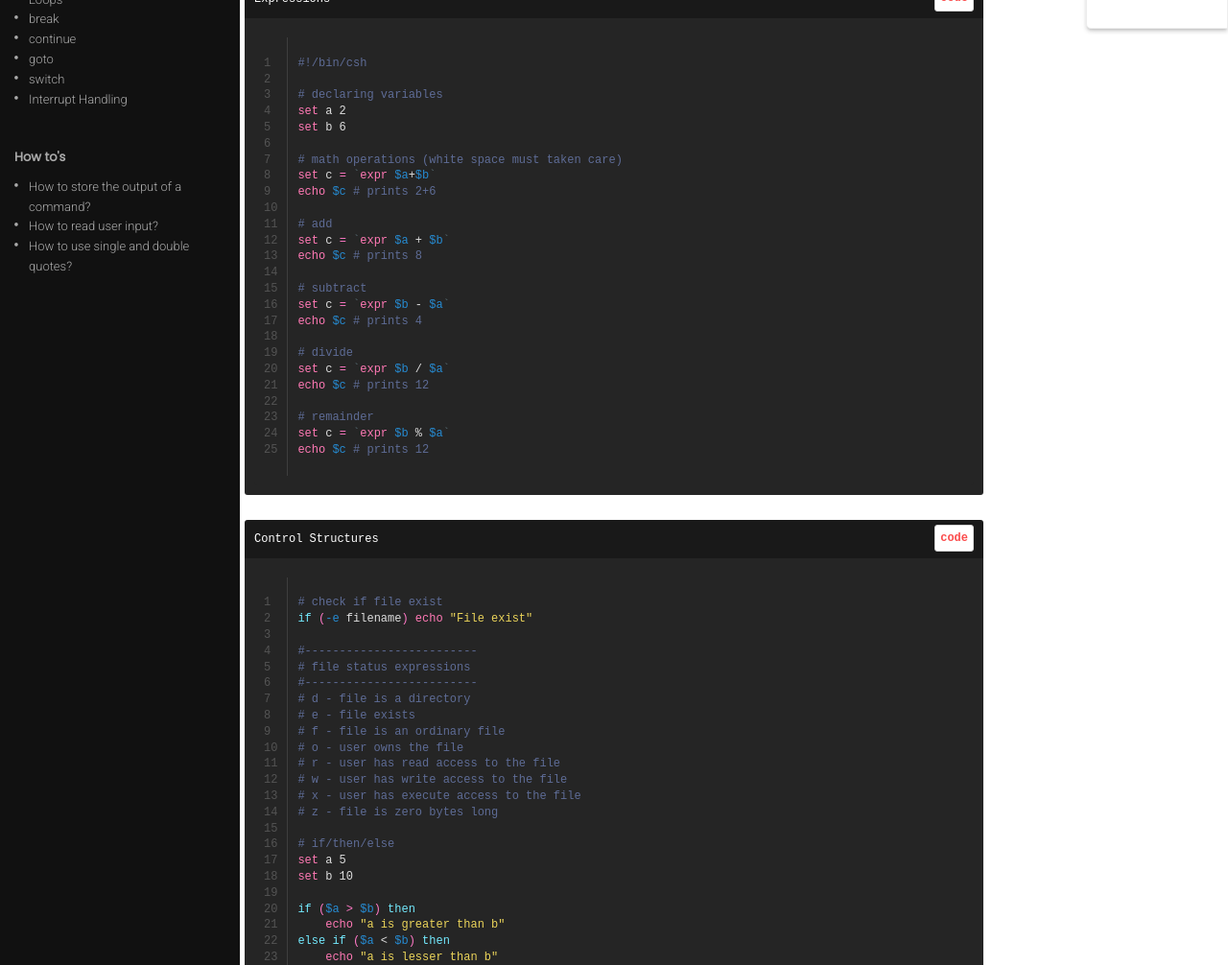
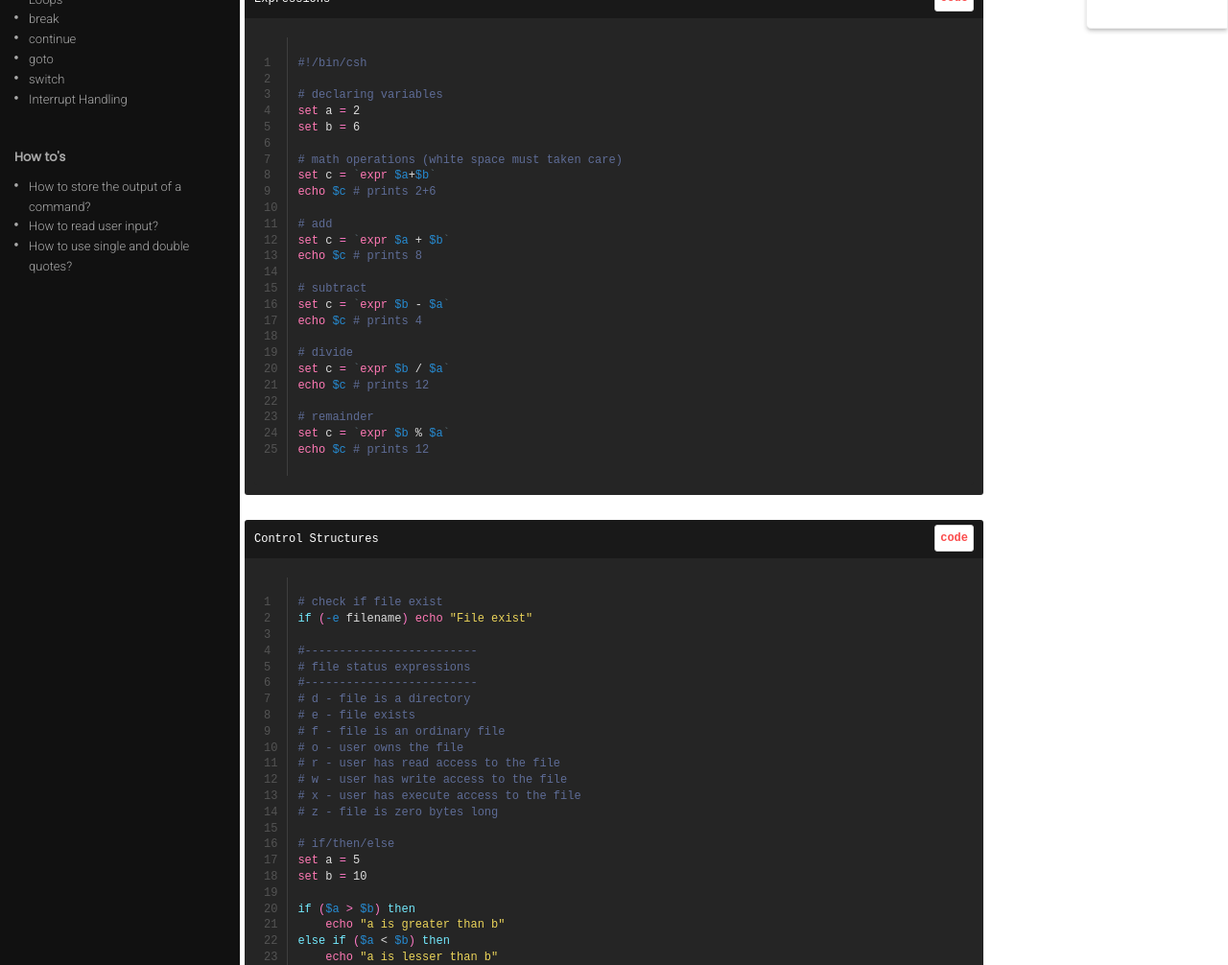
Before and after one commit to shravankumar147/Gogul09.github.io, a Jekyll site: the page built from _posts/programming/2019-04-14-c-shell-scripting-in-15-minutes.md, in a window 1280 px wide and 1400 px high, scrolled down 526 px. Shown: the part 151-1157 px from the top of the window at 96% size. Built offline with Jekyll 4.4.1, drawn with Linux system fonts in a browser that asks for light colours; nearby versions of some CDN libraries; comment, search, counter and statistics services are not loaded.

````diff
--- a/_posts/programming/2019-04-14-c-shell-scripting-in-15-minutes.md
+++ b/_posts/programming/2019-04-14-c-shell-scripting-in-15-minutes.md
@@ -48,8 +48,8 @@ In this page, you will find the **syntax** and **most common how to's** of C She
 #!/bin/csh
 
 # declaring variables
-set a 2
-set b 6
+set a = 2
+set b = 6
 
 # math operations (white space must taken care)
 set c = `expr $a+$b`
@@ -91,8 +91,8 @@ if (-e filename) echo "File exist"
 # z - file is zero bytes long
 
 # if/then/else
-set a 5
-set b 10
+set a = 5
+set b = 10
 
 if ($a > $b) then
     echo "a is greater than b"
@@ -122,7 +122,7 @@ end
 #----------------
 # while loop
 #----------------
-set a 0
+set a = 0
 while ($a < 4)
     echo "a is $a"
     @ a++
@@ -138,7 +138,7 @@ end
 <h3 class="code-head" id="break">break<span>code</span></h3>
 
 ```shell
-set a 0
+set a = 0
 while (1 > 0)
     echo "a is $a"
     @ a++
````
Also changed, not shown: 2 other files.
